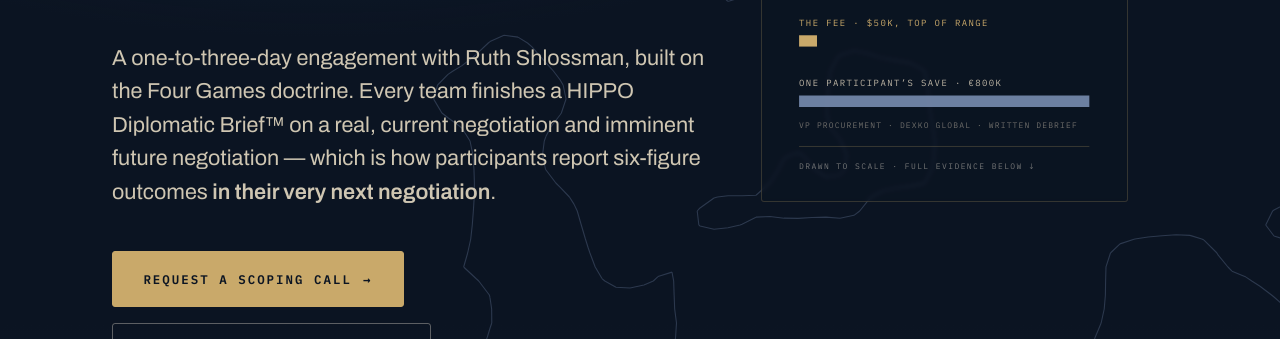
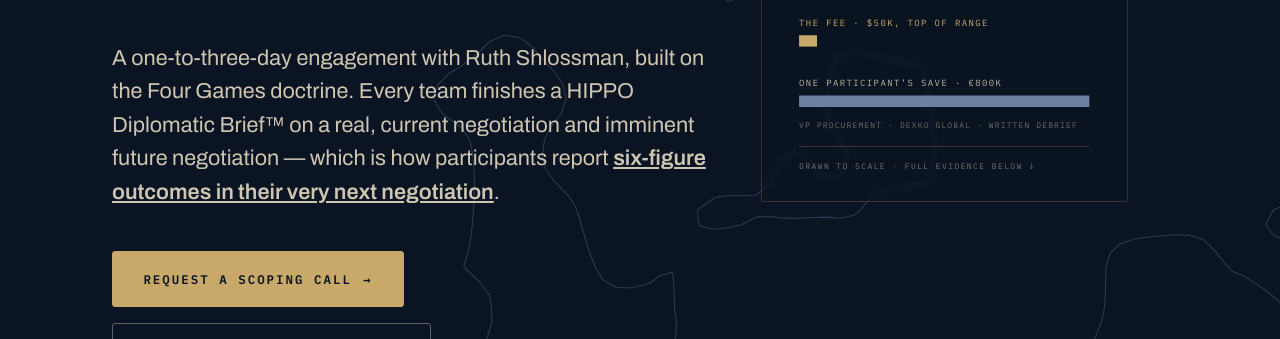
Before and after one commit to chihegdekar/Procurement-Diplomat, a plain HTML site: page campaign/site/enterprise.html in a window 1280 px wide. Shown: the part 461-800 px from the top of the page. Drawn offline with Linux system fonts and the light colour scheme; animation ran at ten frames a second; a script that the page names is missing.

Commit message:
Bold and underline the six-figure outcomes phrase in enterprise.html
Co-Authored-By: Claude Sonnet 5 <noreply@anthropic.com>

```diff
--- a/campaign/site/enterprise.html
+++ b/campaign/site/enterprise.html
@@ -411,7 +411,7 @@
     <div>
       <p class="eyebrow">Engagement brief · for heads of procurement &amp; supply chain</p>
       <h1>Train your procurement team on the deals it&rsquo;s carrying <em>right now.</em></h1>
-      <p class="lede">A one-to-three-day engagement with Ruth Shlossman, built on the Four Games doctrine. Every team finishes a HIPPO Diplomatic Brief&trade; on a real, current negotiation and imminent future negotiation &mdash; which is how participants report six-figure outcomes <b>in their very next negotiation</b>.</p>
+      <p class="lede">A one-to-three-day engagement with Ruth Shlossman, built on the Four Games doctrine. Every team finishes a HIPPO Diplomatic Brief&trade; on a real, current negotiation and imminent future negotiation &mdash; which is how participants report <b><u>six-figure outcomes in their very next negotiation</u></b>.</p>
       <div class="cta-row">
         <a class="btn" href="#scoping">Request a scoping call <span class="arrow">→</span></a>
         <a class="btn btn--ghost" href="#evidence">See the fee, drawn to scale</a>
```
